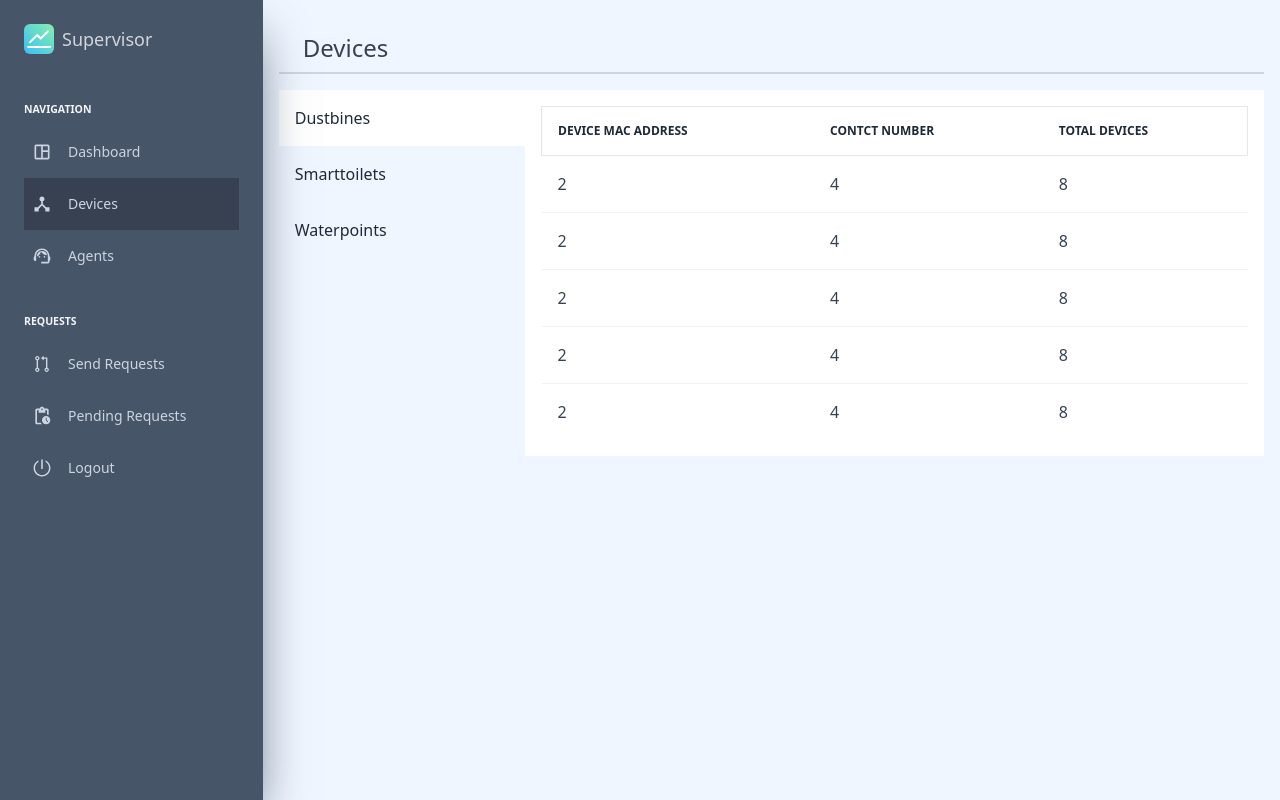
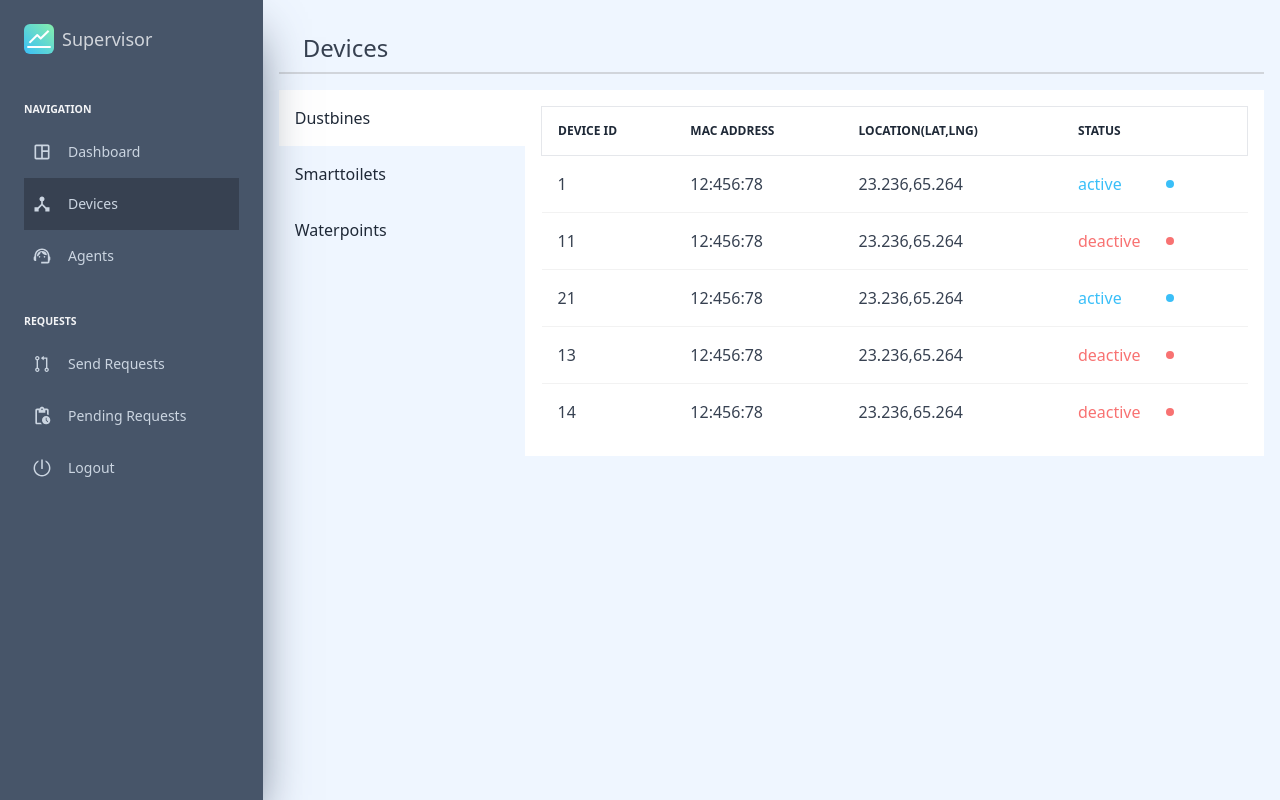
Before and after one commit to RohanSingh182003/SmartCity-SixSense, a React (Vite) app: page /supervisor/devices in a window 1280 px wide. Built offline with nearby package versions, Linux system fonts and the light colour scheme.

Commit message:
update device items section

```diff
--- /dev/null
+++ b/src/components/supervisor/tableComponent/devices/common/ActiveDeactiveStatus.jsx
@@ -0,0 +1,12 @@
+import React from 'react'
+
+const ActiveDeactiveStatus = (props) => {
+  return (
+    <div className='w-24 flex items-center justify-between'>
+      <p className={`${props?.status === 'active' ? 'text-info' : 'text-error'}`}>{props?.status}</p>
+      <div className={`h-2 w-2 rounded-full ${props?.status === 'active' ? 'bg-info' : 'bg-error'}`}></div>
+    </div>
+  )
+}
+
+export default ActiveDeactiveStatus
--- a/src/components/supervisor/tableComponent/devices/dustbin/DustbinTable.jsx
+++ b/src/components/supervisor/tableComponent/devices/dustbin/DustbinTable.jsx
@@ -7,17 +7,18 @@ const DustbinTable = () => {
       <table className="w-full table">
         <thead className="py-4 border dark:border-none">
           <tr>
-            <th className="bg-white dark:bg-gray-800">device mac address</th>
-            <th className="bg-white dark:bg-gray-800">contct number</th>
-            <th className="bg-white dark:bg-gray-800">total devices</th>
+            <th className="bg-white dark:bg-gray-800">device id</th>
+            <th className="bg-white dark:bg-gray-800">mac address</th>
+            <th className="bg-white dark:bg-gray-800">location(Lat,Lng)</th>
+            <th className="bg-white dark:bg-gray-800">status</th>
           </tr>
         </thead>
         <tbody>
-            <DustbinTableItems/>
-            <DustbinTableItems/>
-            <DustbinTableItems/>
-            <DustbinTableItems/>
-            <DustbinTableItems/>
+            <DustbinTableItems id={'1'} mac_address={'12:456:78'} location={'23.236,65.264'} status={'active'} />
+            <DustbinTableItems id={'11'} mac_address={'12:456:78'} location={'23.236,65.264'} status={'deactive'}/>
+            <DustbinTableItems id={'21'} mac_address={'12:456:78'} location={'23.236,65.264'} status={'active'}/>
+            <DustbinTableItems id={'13'} mac_address={'12:456:78'} location={'23.236,65.264'} status={'deactive'}/>
+            <DustbinTableItems id={'14'} mac_address={'12:456:78'} location={'23.236,65.264'} status={'deactive'}/>
         </tbody>
       </table>
     </div>
--- a/src/components/supervisor/tableComponent/devices/dustbin/DustbinTableItems.jsx
+++ b/src/components/supervisor/tableComponent/devices/dustbin/DustbinTableItems.jsx
@@ -1,11 +1,15 @@
 import React from "react";
+import ActiveDeactiveStatus from '../common/ActiveDeactiveStatus'
 
-const DustbinTableItems = () => {
+const DustbinTableItems = (props) => {
   return (
     <tr className="hover font-light text-gray-700">
-      <td>2</td>
-      <td>4</td>
-      <td>8</td>
+      <td>{props.id}</td>
+      <td>{props.mac_address}</td>
+      <td>{props.location}</td>
+      <td>
+        <ActiveDeactiveStatus status={props.status} />
+      </td>
     </tr>
   );
 };
--- a/src/components/supervisor/tableComponent/devices/smarttoilet/SmartToiletTable.jsx
+++ b/src/components/supervisor/tableComponent/devices/smarttoilet/SmartToiletTable.jsx
@@ -1,5 +1,5 @@
-import React from 'react'
-import SmartToiletTableItems from './SmartToiletTableItems'
+import React from "react";
+import SmartToiletTableItems from "./SmartToiletTableItems";
 
 const SmartToiletTable = () => {
   return (
@@ -7,23 +7,24 @@ const SmartToiletTable = () => {
       <table className="w-full table">
         <thead className="py-4 border dark:border-none">
           <tr>
-          <th className="bg-white dark:bg-gray-800">device mac address</th>
-          <th className="bg-white dark:bg-gray-800">contct number</th>
-          <th className="bg-white dark:bg-gray-800">total devices</th>
+            <th className="bg-white dark:bg-gray-800">device id</th>
+            <th className="bg-white dark:bg-gray-800">mac address</th>
+            <th className="bg-white dark:bg-gray-800">location(Lat,Lng)</th>
+            <th className="bg-white dark:bg-gray-800">status</th>
           </tr>
         </thead>
         <tbody>
-          <SmartToiletTableItems/>
-          <SmartToiletTableItems/>
-          <SmartToiletTableItems/>
-          <SmartToiletTableItems/>
-          <SmartToiletTableItems/>
-          <SmartToiletTableItems/>
-          <SmartToiletTableItems/>
+          <SmartToiletTableItems id={'101'} mac_address={'12:456:78'} location={'23.236,65.264'} status={'active'} />
+          <SmartToiletTableItems id={'103'} mac_address={'12:456:78'} location={'23.236,65.264'} status={'active'} />
+          <SmartToiletTableItems id={'1658'} mac_address={'12:456:78'} location={'23.236,65.264'} status={'deactive'} />
+          <SmartToiletTableItems id={'71'} mac_address={'12:456:78'} location={'23.236,65.264'} status={'active'} />
+          <SmartToiletTableItems id={'198'} mac_address={'12:456:78'} location={'23.236,65.264'} status={'deactive'} />
+          <SmartToiletTableItems id={'551'} mac_address={'12:456:78'} location={'23.236,65.264'} status={'deactive'} />
+          <SmartToiletTableItems id={'103'} mac_address={'12:456:78'} location={'23.236,65.264'} status={'active'} />
         </tbody>
       </table>
     </div>
-  )
-}
+  );
+};
 
-export default SmartToiletTable
+export default SmartToiletTable;
--- a/src/components/supervisor/tableComponent/devices/smarttoilet/SmartToiletTableItems.jsx
+++ b/src/components/supervisor/tableComponent/devices/smarttoilet/SmartToiletTableItems.jsx
@@ -1,12 +1,16 @@
 import React from 'react'
+import ActiveDeactiveStatus from '../common/ActiveDeactiveStatus'
 
-const SmartToiletTableItems = () => {
+const SmartToiletTableItems = (props) => {
   return (
-    <tr className='hover font-light text-gray-700'>
-    <td>2</td>
-    <td>4</td>
-    <td>8</td>
-  </tr>
+    <tr className="hover font-light text-gray-700">
+      <td>{props.id}</td>
+      <td>{props.mac_address}</td>
+      <td>{props.location}</td>
+      <td>
+        <ActiveDeactiveStatus status={props.status} />
+      </td>
+    </tr>
   )
 }
 
--- a/src/components/supervisor/tableComponent/devices/waterpoint/WaterpointTable.jsx
+++ b/src/components/supervisor/tableComponent/devices/waterpoint/WaterpointTable.jsx
@@ -1,5 +1,5 @@
-import React from 'react'
-import WaterpointTableItems from './WaterpointTableItems'
+import React from "react";
+import WaterpointTableItems from "./WaterpointTableItems";
 
 const WaterpointTable = () => {
   return (
@@ -7,21 +7,47 @@ const WaterpointTable = () => {
       <table className="w-full table">
         <thead className="py-4 border dark:border-none">
           <tr>
-          <th className="bg-white dark:bg-gray-800">device mac address</th>
-          <th className="bg-white dark:bg-gray-800">contct number</th>
-          <th className="bg-white dark:bg-gray-800">total devices</th>
+            <th className="bg-white dark:bg-gray-800">device id</th>
+            <th className="bg-white dark:bg-gray-800">mac address</th>
+            <th className="bg-white dark:bg-gray-800">location(Lat,Lng)</th>
+            <th className="bg-white dark:bg-gray-800">status</th>
           </tr>
         </thead>
         <tbody>
-          <WaterpointTableItems/>
-          <WaterpointTableItems/>
-          <WaterpointTableItems/>
-          <WaterpointTableItems/>
-          <WaterpointTableItems/>
+          <WaterpointTableItems
+            id={"1"}
+            mac_address={"12:456:78"}
+            location={"23.236,65.264"}
+            status={"active"}
+          />
+          <WaterpointTableItems
+            id={"001"}
+            mac_address={"12:456:78"}
+            location={"23.236,65.264"}
+            status={"deactive"}
+          />
+          <WaterpointTableItems
+            id={"169"}
+            mac_address={"12:456:78"}
+            location={"23.236,65.264"}
+            status={"deactive"}
+          />
+          <WaterpointTableItems
+            id={"471"}
+            mac_address={"12:456:78"}
+            location={"23.236,65.264"}
+            status={"active"}
+          />
+          <WaterpointTableItems
+            id={"361"}
+            mac_address={"12:456:78"}
+            location={"23.236,65.264"}
+            status={"active"}
+          />
         </tbody>
       </table>
     </div>
-  )
-}
+  );
+};
 
-export default WaterpointTable
+export default WaterpointTable;
--- a/src/components/supervisor/tableComponent/devices/waterpoint/WaterpointTableItems.jsx
+++ b/src/components/supervisor/tableComponent/devices/waterpoint/WaterpointTableItems.jsx
@@ -1,12 +1,16 @@
 import React from 'react'
+import ActiveDeactiveStatus from '../common/ActiveDeactiveStatus'
 
-const WaterpointTableItems = () => {
+const WaterpointTableItems = (props) => {
   return (
-    <tr className='hover font-light text-gray-700'>
-    <td>2</td>
-    <td>4</td>
-    <td>8</td>
-  </tr>
+    <tr className="hover font-light text-gray-700">
+      <td>{props.id}</td>
+      <td>{props.mac_address}</td>
+      <td>{props.location}</td>
+      <td>
+        <ActiveDeactiveStatus status={props.status} />
+      </td>
+    </tr>
   )
 }
 
```
Lines whose indentation alone changed are shown as unchanged.
